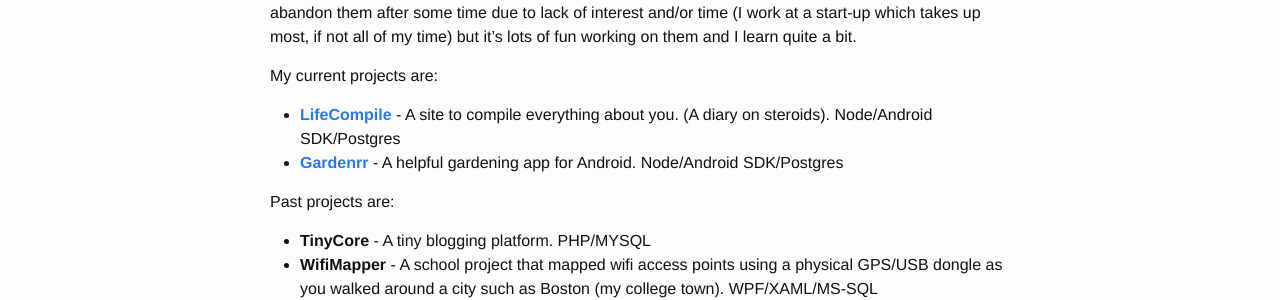
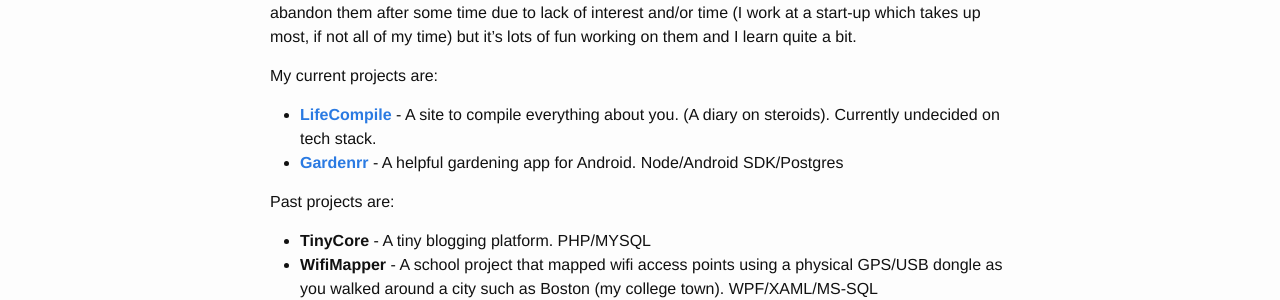
Before and after one commit to leemac/leemac.github.io, a Jekyll site: the page built from about.md, in a window 1280 px wide. Shown: the part 699-999 px from the top of the page. Built offline with Jekyll 4.4.1, drawn with Linux system fonts in a browser that asks for light colours.

Commit message:
Update about.md

```diff
--- a/about.md
+++ b/about.md
@@ -20,7 +20,7 @@
 
 My current projects are:
 
-- **[LifeCompile](http://lifecompile.com/)** - A site to compile everything about you. (A diary on steroids). Node/Android SDK/Postgres
+- **[LifeCompile](http://lifecompile.com/)** - A site to compile everything about you. (A diary on steroids). Currently undecided on tech stack.
 - **[Gardenrr](http://gardenrr.com/)** - A helpful gardening app for Android. Node/Android SDK/Postgres
 
 Past projects are:
```
